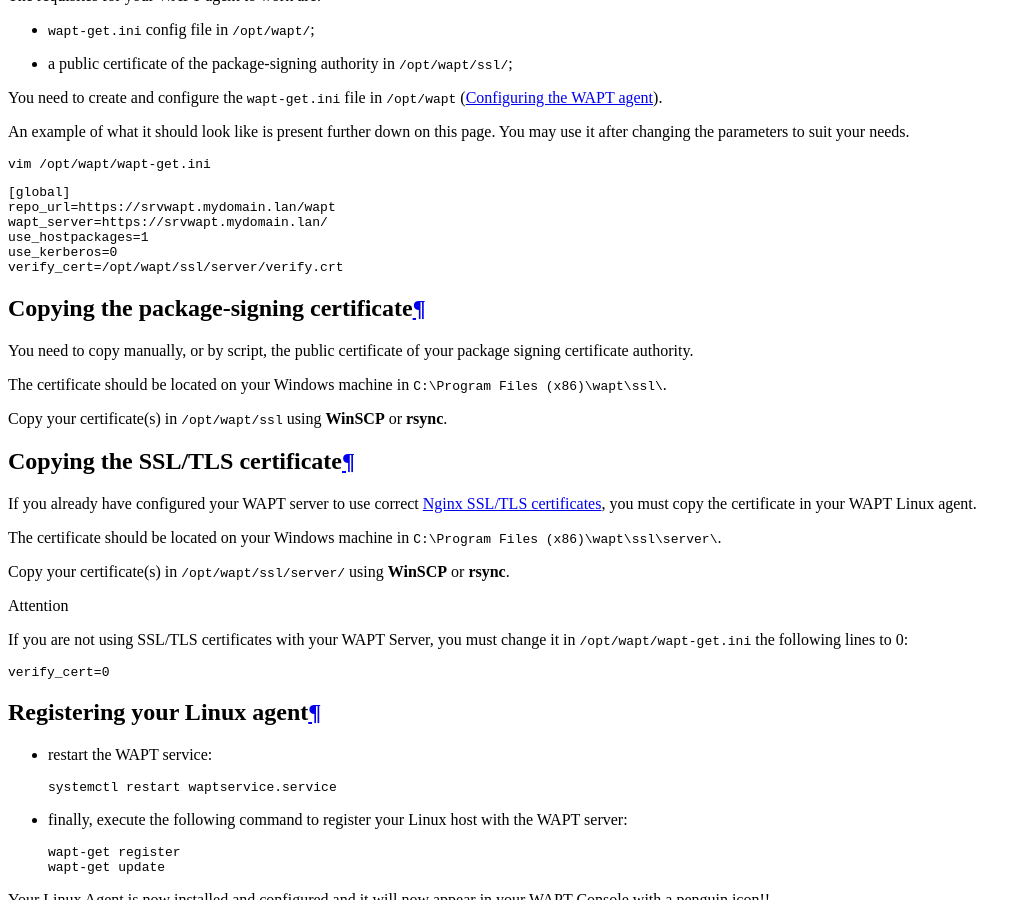
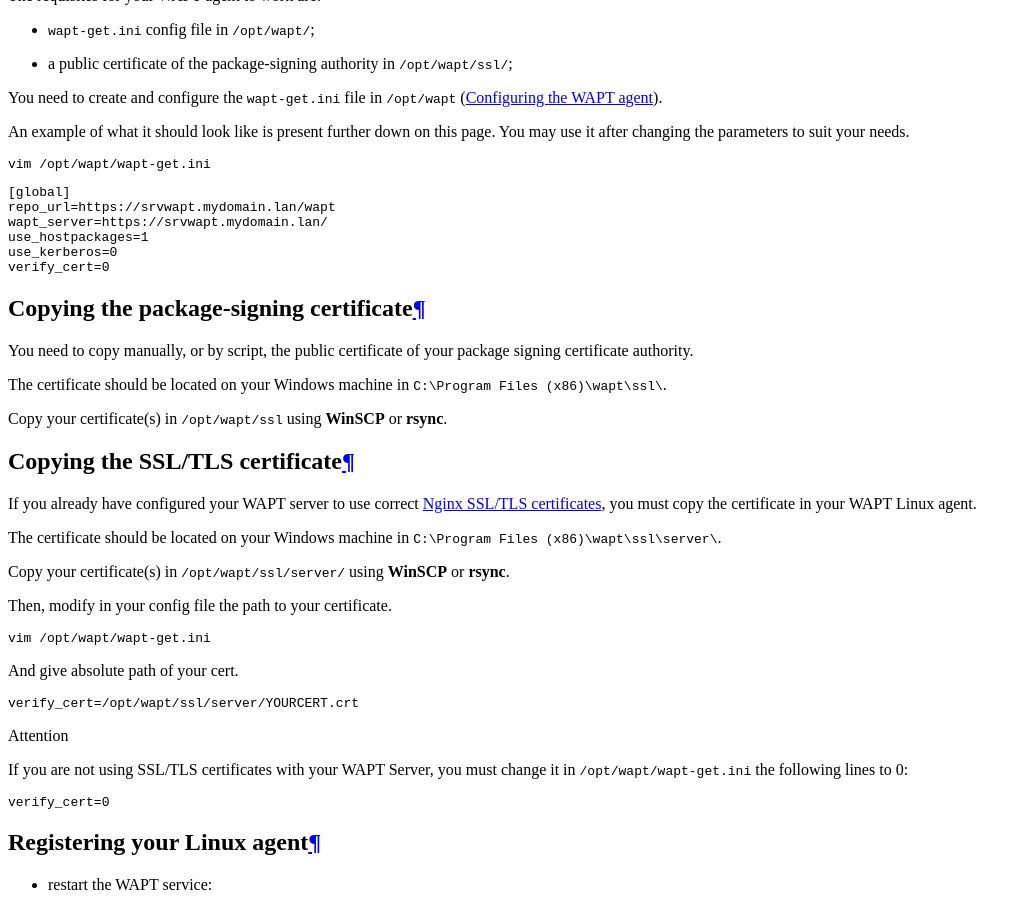
Before and after one commit to tranquilit/WAPT-Documentation, a Sphinx documentation site: the page built from source/wapt-configuration/wapt-deploy/waptagent-linux.rst, in a window 1280 px wide and 900 px high, scrolled down 2569 px. Shown: the whole window, without its empty margins (0-1031 px from the left). Built offline with Sphinx 7.4.7 and the Read the Docs theme 2.0.0, drawn with Linux system fonts in a browser that asks for light colours.

Commit message:
Quelques précisions pour l'agent wapt linux.

```diff
--- a/source/wapt-configuration/wapt-deploy/waptagent-linux.rst
+++ b/source/wapt-configuration/wapt-deploy/waptagent-linux.rst
@@ -155,7 +155,7 @@
   wapt_server=https://srvwapt.mydomain.lan/
   use_hostpackages=1
   use_kerberos=0
-  verify_cert=/opt/wapt/ssl/server/verify.crt
+  verify_cert=0
 
 Copying the package-signing certificate
 +++++++++++++++++++++++++++++++++++++++
@@ -181,6 +181,18 @@
 
 Copy your certificate(s) in :file:`/opt/wapt/ssl/server/`
 using :program:`WinSCP` or :program:`rsync`.
+
+Then, modify in your config file the path to your certificate.
+
+.. code-block:: bash
+
+  vim /opt/wapt/wapt-get.ini
+
+And give absolute path of your cert.
+
+.. code-block:: ini
+
+  verify_cert=/opt/wapt/ssl/server/YOURCERT.crt
 
 .. attention::
 
```
Also changed, not shown: 6 other files.
